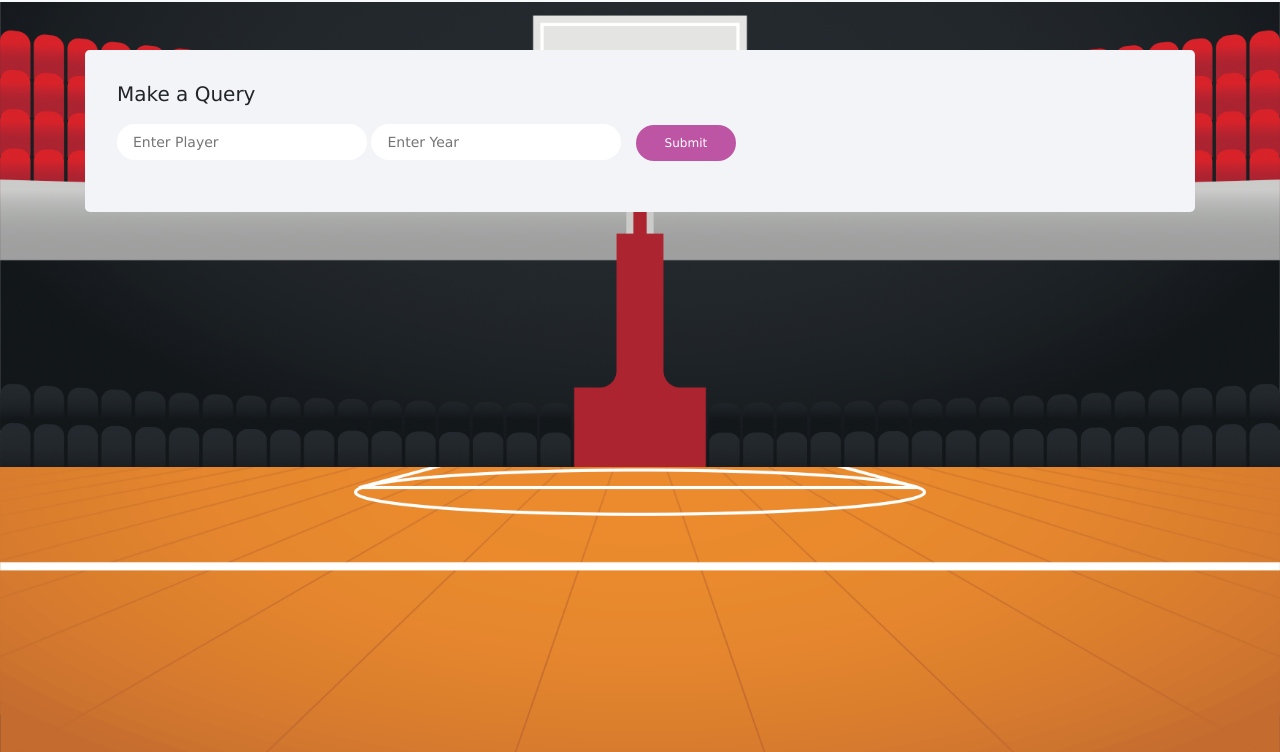
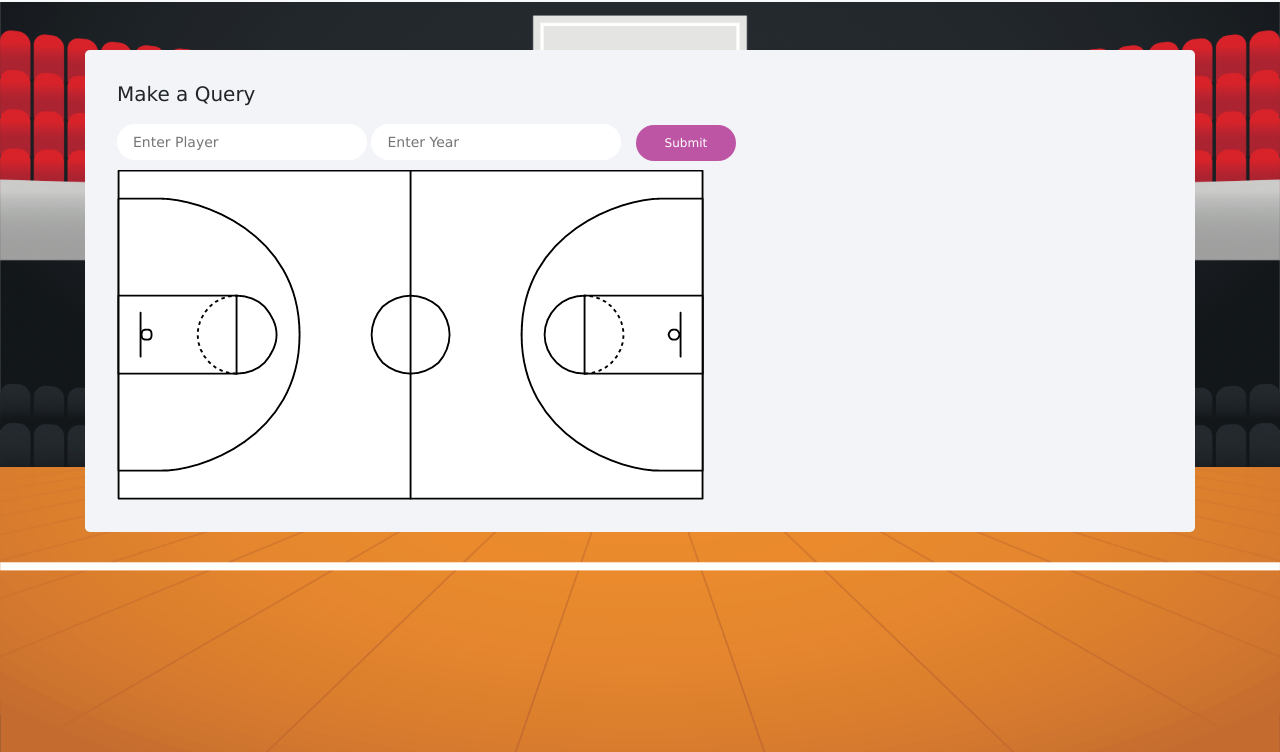
Before and after one commit to aarondr77/NBA-Visualizer, a website: page views/shot_chart.html in a window 1280 px wide. Shown: the part 48-800 px from the top of the page. Drawn offline with nearby package versions, Linux system fonts and the light colour scheme; files that its build step writes are made by us from their sources.

Commit message:
Fixed shot chart

```diff
--- a/public/javascripts/app.js
+++ b/public/javascripts/app.js
@@ -104,8 +104,8 @@ app.controller('shotPageController', function($scope, $http) {
         if (data[i][4] == 0) {
           img_source = "/assets/x.png"
         }
-        var top = -(data[i][2] / 455) * 330 + "";
-        var left = -(data[i][3] / 500) * 294 + "";
+        var top = (data[i][2] / 455) * 330 - 5 + "";
+        var left = ((507 - data[i][3]) / (507 * 2)) * 588 - 5 + "";
         console.log("top: " + top);
         console.log("left: " + left);
         processsed_data.push([data[i][0],data[i][1], top + "px", left + "px", img_source]);
--- a/public/stylesheets/shot_chart.css
+++ b/public/stylesheets/shot_chart.css
@@ -48,19 +48,20 @@
   }
 
   .result-container {
-    display: flex;
-    flex-flow: column wrap;
-    margin-top: 10px;
+    display: block;
+    position: relative;
+    /* flex-flow: column wrap; */
+    /* margin-top: 10px; */
+    height: 330px;
+    width: 588px
   }
 
   .result-container {
-    background: url('./../assets/court.png');
-    background-repeat: no-repeat;
-    height: 100%;
-    width: 100%;
+    background-image: url('./../assets/court.png');
+    background-repeat: no-repeat
   }
   .result-container .shotImage {
-    position: absolute;
+    /* position: relative; */
     height: 10px;
     width: 10px;
   }
--- a/views/shot_chart.html
+++ b/views/shot_chart.html
@@ -30,23 +30,11 @@
           <input type="text" ng-model="year" placeholder="Enter Year" class="year-input"/>
           <button ng-click="submitShotQuery()" class="submit-btn">Submit</button>
         </div>
-        <div class="result-container">
-            <img ng-repeat="s in shots" class="shotImage" ng-src="{{s[4]}}" margin-left="-100px" margin-top="-50px">
-            <!-- <div class="team">
-                <div class="header"><strong>Team Name</strong></div>
-                <div class="header"><strong>Player Name</strong></div>
-                <div class="header"><strong>Season Year</strong></div>
-                <div class="header"><strong>Player FG Percent</strong></div>
-                <div class="header"><strong>Team FG Percent</strong></div>
+        <div class="result-container" style>
+            <div ng-repeat="s in shots" style="z-index: 2; position: absolute; top: {{s[2]}}; left: {{s[3]}};">
+              <img class="shotImage" ng-src="{{s[4]}}">
             </div>
-          <div class="team" id="results" ng-repeat="t in team">
-
-            <div class="teamName">{{t[0]}}</div>
-            <div class="playerName">{{t[1]}}</div>
-            <div class="seasonYear">{{t[2]}}</div>
-            <div class="playerFgPercent">{{t[3]}}</div>
-            <div class="teamFgPercent">{{t[4]}}</div>
-          </div> -->
+        </div>
       </div>
     </div>
 
```
